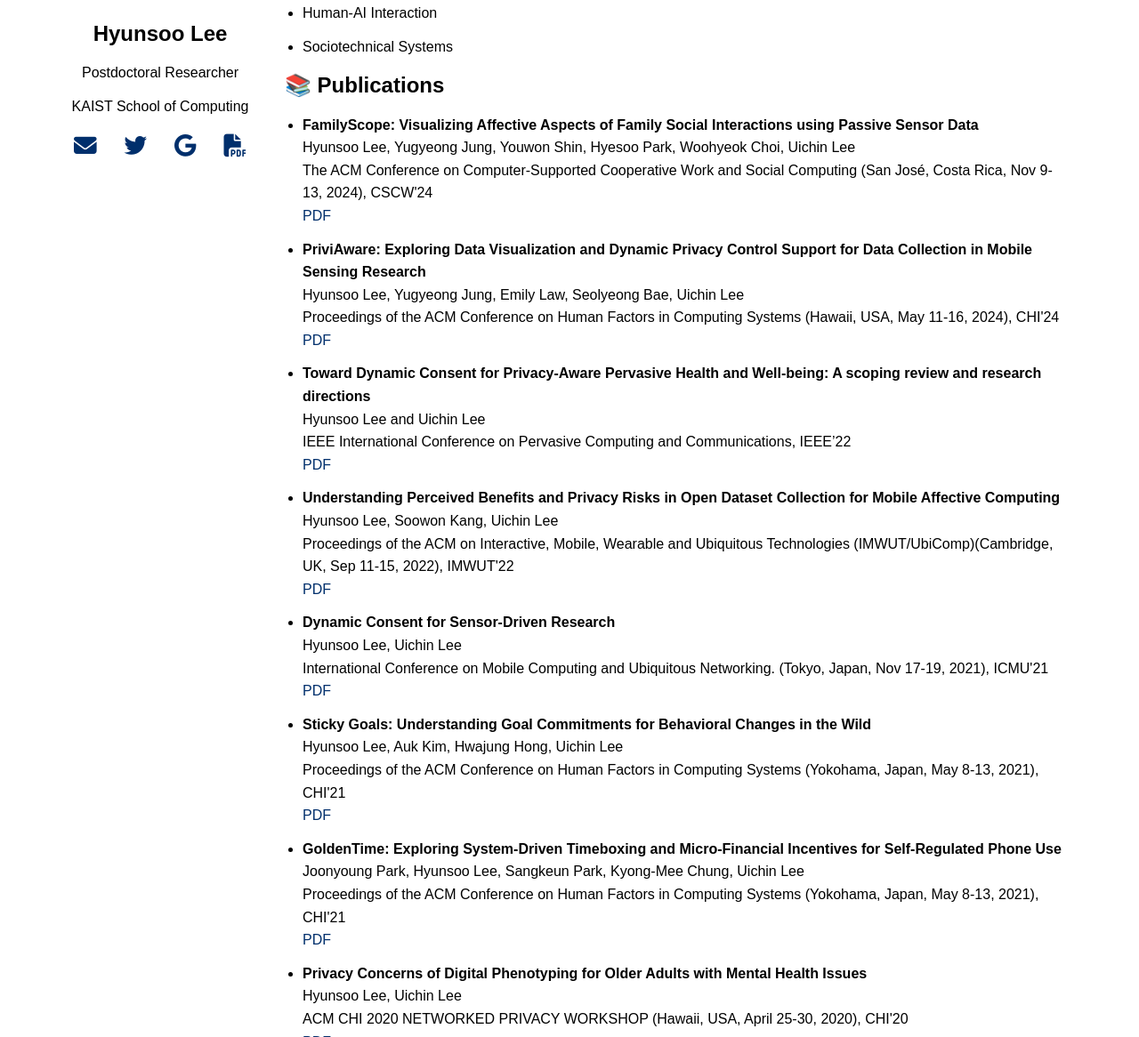
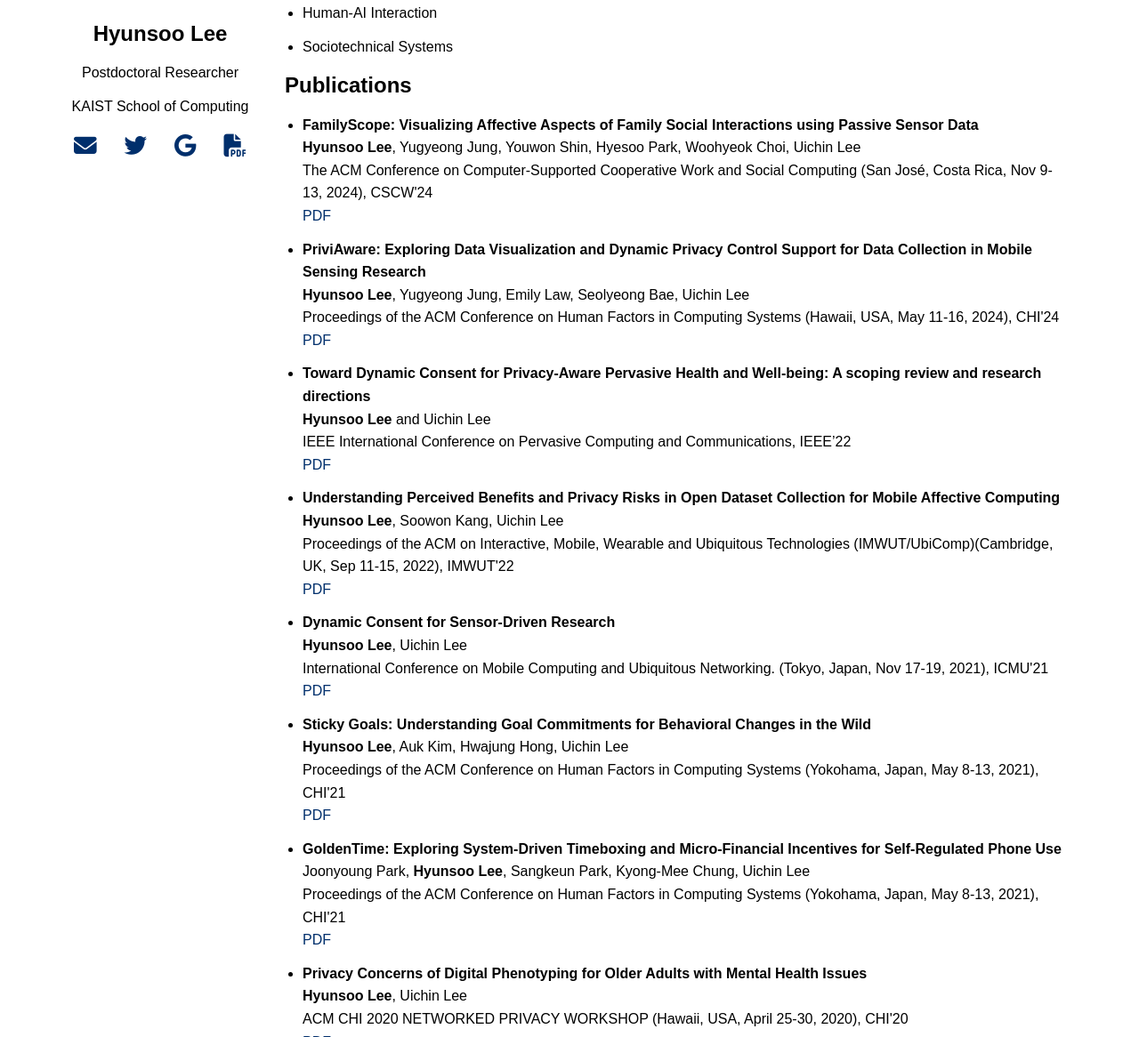
Before and after one commit to hslee90/hslee90.github.io, a Jekyll site: the page built from index.md, in a window 1280 px wide and 1400 px high, cut to the strip 234-1400 px from the top of the window. Shown: the whole strip at 89% size. Built offline with Jekyll 4.4.1, drawn with Linux system fonts in a browser that asks for light colours; nearby versions of some CDN libraries; some of the changed text lies outside the part shown.

Commit message:
Update index.md

```diff
--- a/index.md
+++ b/index.md
@@ -39,74 +39,74 @@ title: "Hyunsoo Lee"
       <li>Sociotechnical Systems</li>
     </ul>
 
-    <h2>📚 Publications</h2>
+    <h2>Publications</h2>
     <ul>
-    <li>
-    <strong>FamilyScope: Visualizing Affective Aspects of Family Social Interactions using Passive Sensor Data</strong><br>
-    <span>Hyunsoo Lee, Yugyeong Jung, Youwon Shin, Hyesoo Park, Woohyeok Choi, Uichin Lee</span><br>
-    <span>The ACM Conference on Computer-Supported Cooperative Work and Social Computing (San José, Costa Rica, Nov 9-13, 2024), CSCW'24</span><br>
-    <a href="link_to_pdf_1.pdf" target="_blank">PDF</a>
-  </li>
-  <li>
-    <strong>PriviAware: Exploring Data Visualization and Dynamic Privacy Control Support for Data Collection in Mobile Sensing Research</strong><br>
-    <span>Hyunsoo Lee, Yugyeong Jung, Emily Law, Seolyeong Bae, Uichin Lee</span><br>
-    <span>Proceedings of the ACM Conference on Human Factors in Computing Systems (Hawaii, USA, May 11-16, 2024), CHI'24</span><br>
-    <a href="link_to_pdf_2.pdf" target="_blank">PDF</a>
-  </li>
-  <li>
-    <strong>Toward Dynamic Consent for Privacy-Aware Pervasive Health and Well-being: A scoping review and research directions</strong><br>
-    <span>Hyunsoo Lee and Uichin Lee</span><br>
-    <span>IEEE International Conference on Pervasive Computing and Communications, IEEE’22</span><br>
-    <a href="link_to_pdf_3.pdf" target="_blank">PDF</a>
-  </li>
-  <li>
-    <strong>Understanding Perceived Benefits and Privacy Risks in Open Dataset Collection for Mobile Affective Computing</strong><br>
-    <span>Hyunsoo Lee, Soowon Kang, Uichin Lee</span><br>
-    <span>Proceedings of the ACM on Interactive, Mobile, Wearable and Ubiquitous Technologies (IMWUT/UbiComp)(Cambridge, UK, Sep 11-15, 2022), IMWUT'22</span><br>
-    <a href="link_to_pdf_3.pdf" target="_blank">PDF</a>
-  </li>
-  <li>
-    <strong>Dynamic Consent for Sensor-Driven Research</strong><br>
-    <span>Hyunsoo Lee, Uichin Lee</span><br>
-    <span>International Conference on Mobile Computing and Ubiquitous Networking. (Tokyo, Japan,  Nov 17-19, 2021), ICMU'21</span><br>
-    <a href="link_to_pdf_3.pdf" target="_blank">PDF</a>
-  </li>
-  <li>
-    <strong>Sticky Goals: Understanding Goal Commitments for Behavioral Changes in the Wild</strong><br>
-    <span>Hyunsoo Lee, Auk Kim, Hwajung Hong, Uichin Lee</span><br>
-    <span>Proceedings of the ACM Conference on Human Factors in Computing Systems (Yokohama, Japan, May 8-13, 2021), CHI'21</span><br>
-    <a href="link_to_pdf_3.pdf" target="_blank">PDF</a>
-  </li>
    <li>
-    <strong>GoldenTime: Exploring System-Driven Timeboxing and Micro-Financial Incentives for Self-Regulated Phone Use</strong><br>
-    <span>Joonyoung Park, Hyunsoo Lee, Sangkeun Park, Kyong-Mee Chung, Uichin Lee</span><br>
-    <span>Proceedings of the ACM Conference on Human Factors in Computing Systems (Yokohama, Japan, May 8-13, 2021), CHI'21</span><br>
-    <a href="link_to_pdf_3.pdf" target="_blank">PDF</a>
-  </li>
-  <li>
-    <strong>Privacy Concerns of Digital Phenotyping for Older Adults with Mental Health Issues</strong><br>
-    <span>Hyunsoo Lee, Uichin Lee</span><br>
-    <span>ACM CHI 2020 NETWORKED PRIVACY WORKSHOP (Hawaii, USA, April 25-30, 2020), CHI'20</span><br>
-    <a href="link_to_pdf_3.pdf" target="_blank">PDF</a>
-  </li>
-  <li>
-    <strong>LocknType: Lockout Task Intervention for Discouraging Smartphone App Use</strong><br>
-    <span>Jaejeung Kim, Joonyoung Park, Hyunsoo Lee, Minsam Ko, Uichin Lee</span><br>
-    <span>Proceedings of the ACM Conference on Human Factors in Computing Systems (Glasgow, Scotland UK, May 4-9, 2019), CHI'19</span><br>
-    <a href="link_to_pdf_3.pdf" target="_blank">PDF</a>
-  </li>
-  <li>
-    <strong>Positive Computing for Digital Wellbeing,” In Designing for Digital Wellbeing: A Research & Practice Agenda</strong><br>
-    <span>Uichin Lee, Hyunsoo Lee, Joonyoung Park</span><br>
-    <span>Designing for Digital Wellbeing: A Research & Practice Agenda  (Glasgow, Scotland UK, May 4-9, 2019), CHI'19</span><br>
-    <a href="link_to_pdf_3.pdf" target="_blank">PDF</a>
-  </li>
-  <li>
-    <strong>Commitment devices in online behavior change support systems</strong><br>
-    <span>Hyunsoo Lee, Hwajung Hong, Uichin Lee</span><br>
-    <span>AsianHCI’19: Proceedings of Asian CHI Symposium 2019: Emerging HCI Research Collection (Glasgow, Scotland UK, May 4-9, 2019), CHI'19</span><br>
-    <a href="link_to_pdf_3.pdf" target="_blank">PDF</a>
-  </li>
+        <strong>FamilyScope: Visualizing Affective Aspects of Family Social Interactions using Passive Sensor Data</strong><br>
+        <span><strong>Hyunsoo Lee</strong>, Yugyeong Jung, Youwon Shin, Hyesoo Park, Woohyeok Choi, Uichin Lee</span><br>
+        <span>The ACM Conference on Computer-Supported Cooperative Work and Social Computing (San José, Costa Rica, Nov 9-13, 2024), CSCW'24</span><br>
+        <a href="link_to_pdf_1.pdf" target="_blank">PDF</a>
+      </li>
+      <li>
+        <strong>PriviAware: Exploring Data Visualization and Dynamic Privacy Control Support for Data Collection in Mobile Sensing Research</strong><br>
+        <span><strong>Hyunsoo Lee</strong>, Yugyeong Jung, Emily Law, Seolyeong Bae, Uichin Lee</span><br>
+        <span>Proceedings of the ACM Conference on Human Factors in Computing Systems (Hawaii, USA, May 11-16, 2024), CHI'24</span><br>
+        <a href="link_to_pdf_2.pdf" target="_blank">PDF</a>
+      </li>
+      <li>
+        <strong>Toward Dynamic Consent for Privacy-Aware Pervasive Health and Well-being: A scoping review and research directions</strong><br>
+        <span><strong>Hyunsoo Lee</strong> and Uichin Lee</span><br>
+        <span>IEEE International Conference on Pervasive Computing and Communications, IEEE’22</span><br>
+        <a href="link_to_pdf_3.pdf" target="_blank">PDF</a>
+      </li>
+      <li>
+        <strong>Understanding Perceived Benefits and Privacy Risks in Open Dataset Collection for Mobile Affective Computing</strong><br>
+        <span><strong>Hyunsoo Lee</strong>, Soowon Kang, Uichin Lee</span><br>
+        <span>Proceedings of the ACM on Interactive, Mobile, Wearable and Ubiquitous Technologies (IMWUT/UbiComp)(Cambridge, UK, Sep 11-15, 2022), IMWUT'22</span><br>
+        <a href="link_to_pdf_3.pdf" target="_blank">PDF</a>
+      </li>
+      <li>
+        <strong>Dynamic Consent for Sensor-Driven Research</strong><br>
+        <span><strong>Hyunsoo Lee</strong>, Uichin Lee</span><br>
+        <span>International Conference on Mobile Computing and Ubiquitous Networking. (Tokyo, Japan,  Nov 17-19, 2021), ICMU'21</span><br>
+        <a href="link_to_pdf_3.pdf" target="_blank">PDF</a>
+      </li>
+      <li>
+        <strong>Sticky Goals: Understanding Goal Commitments for Behavioral Changes in the Wild</strong><br>
+        <span><strong>Hyunsoo Lee</strong>, Auk Kim, Hwajung Hong, Uichin Lee</span><br>
+        <span>Proceedings of the ACM Conference on Human Factors in Computing Systems (Yokohama, Japan, May 8-13, 2021), CHI'21</span><br>
+        <a href="link_to_pdf_3.pdf" target="_blank">PDF</a>
+      </li>
+      <li>
+        <strong>GoldenTime: Exploring System-Driven Timeboxing and Micro-Financial Incentives for Self-Regulated Phone Use</strong><br>
+        <span>Joonyoung Park, <strong>Hyunsoo Lee</strong>, Sangkeun Park, Kyong-Mee Chung, Uichin Lee</span><br>
+        <span>Proceedings of the ACM Conference on Human Factors in Computing Systems (Yokohama, Japan, May 8-13, 2021), CHI'21</span><br>
+        <a href="link_to_pdf_3.pdf" target="_blank">PDF</a>
+      </li>
+      <li>
+        <strong>Privacy Concerns of Digital Phenotyping for Older Adults with Mental Health Issues</strong><br>
+        <span><strong>Hyunsoo Lee</strong>, Uichin Lee</span><br>
+        <span>ACM CHI 2020 NETWORKED PRIVACY WORKSHOP (Hawaii, USA, April 25-30, 2020), CHI'20</span><br>
+        <a href="link_to_pdf_3.pdf" target="_blank">PDF</a>
+      </li>
+      <li>
+        <strong>LocknType: Lockout Task Intervention for Discouraging Smartphone App Use</strong><br>
+        <span>Jaejeung Kim, Joonyoung Park, <strong>Hyunsoo Lee</strong>, Minsam Ko, Uichin Lee</span><br>
+        <span>Proceedings of the ACM Conference on Human Factors in Computing Systems (Glasgow, Scotland UK, May 4-9, 2019), CHI'19</span><br>
+        <a href="link_to_pdf_3.pdf" target="_blank">PDF</a>
+      </li>
+      <li>
+        <strong>Positive Computing for Digital Wellbeing,” In Designing for Digital Wellbeing: A Research & Practice Agenda</strong><br>
+        <span>Uichin Lee, <strong>Hyunsoo Lee</strong>, Joonyoung Park</span><br>
+        <span>Designing for Digital Wellbeing: A Research & Practice Agenda  (Glasgow, Scotland UK, May 4-9, 2019), CHI'19</span><br>
+        <a href="link_to_pdf_3.pdf" target="_blank">PDF</a>
+      </li>
+      <li>
+        <strong>Commitment devices in online behavior change support systems</strong><br>
+        <span><strong>Hyunsoo Lee</strong>, Hwajung Hong, Uichin Lee</span><br>
+        <span>AsianHCI’19: Proceedings of Asian CHI Symposium 2019: Emerging HCI Research Collection (Glasgow, Scotland UK, May 4-9, 2019), CHI'19</span><br>
+        <a href="link_to_pdf_3.pdf" target="_blank">PDF</a>
+      </li>
 </ul>
   </div>
 
```
